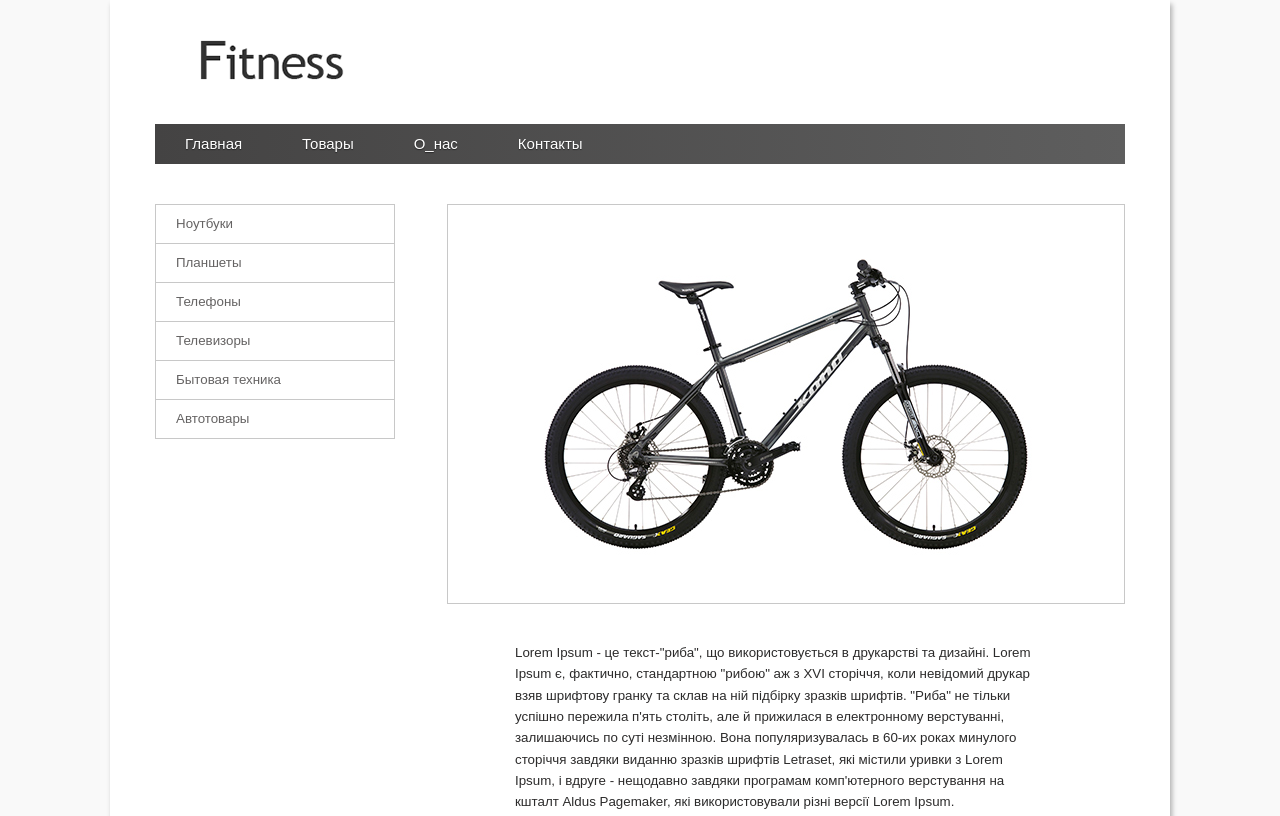
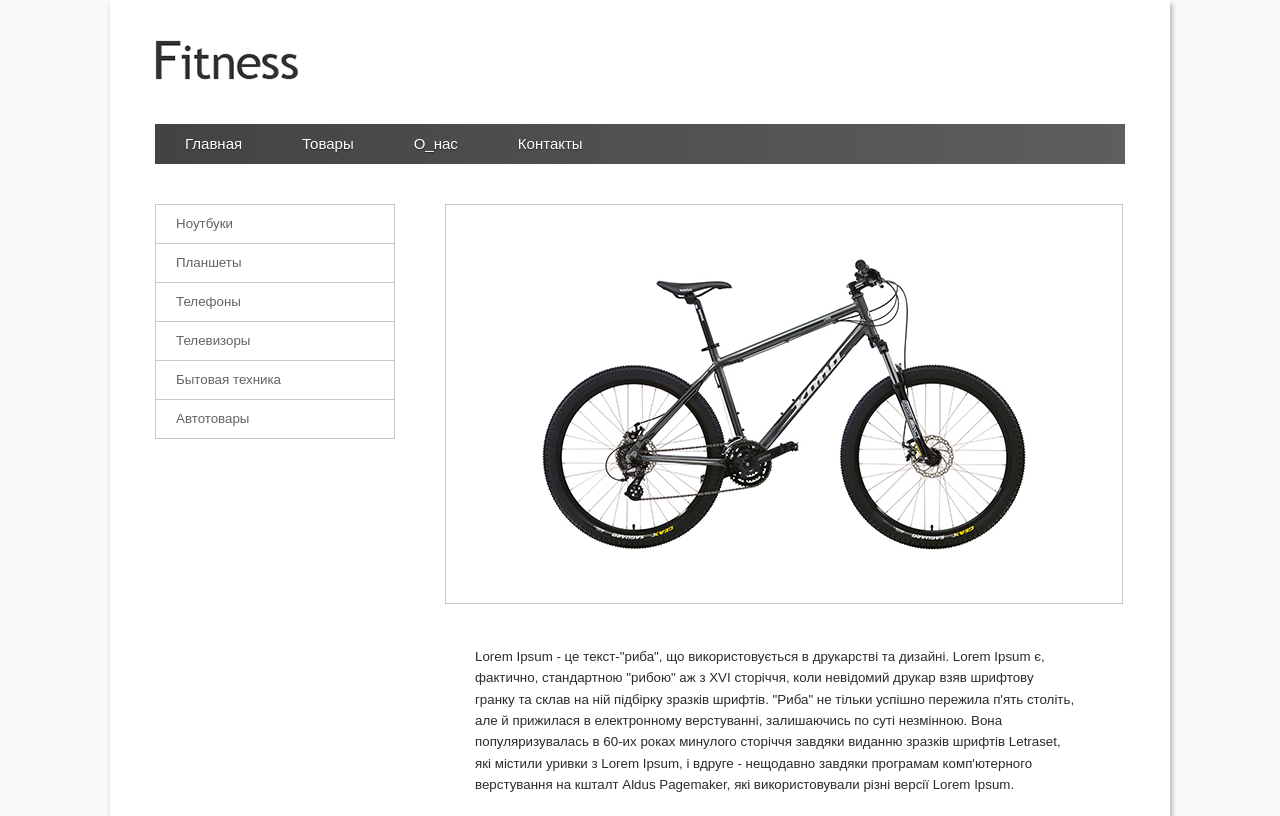
Before and after one commit to alljjazz/kuzniets.github.io, a plain HTML site: page hw3/index.html in a window 1280 px wide. Shown: the top 816 px of the page. Drawn offline with Linux system fonts and the light colour scheme.

Commit message:
content splitted to columns

```diff
--- a/hw3/css/style.css
+++ b/hw3/css/style.css
@@ -23,7 +23,8 @@ body {
 .header img {
     width: 145px;
     height: 40px;
-    margin: 40px 45px;
+    margin-top: 40px;
+    margin-bottom: 40px;
 }
 /* Верхнее меню*/
 .header-menu ul {
@@ -59,15 +60,19 @@ body {
     border-left: 1px solid #838383;
 }
 /*Контент*/
-.content ul {
+.left-column {
     float: left;
+    width: 240;
+}
+
+.side-bar ul {
     box-sizing: content-box;
     background-color: #ffffff;
     width: 240px;
     height: 240px;
 }
 
-.content li {
+.side-bar li {
     display: block;
     text-align: left;
     list-style-type: none;
@@ -76,11 +81,11 @@ body {
     border-right: 1px solid #c8c8c8;
 }
 
-.content li:nth-child(6) {
+.side-bar li:nth-child(6) {
     border-bottom: 1px solid #c8c8c8;
 }
 
-.content a {
+.side-bar a {
     display: block;
     width: 240;
     font-family: Arial;
@@ -92,14 +97,18 @@ body {
     padding-left: 20px;
 }
 
-.content a:hover {
+.side-bar a:hover {
     background-color: #f9f9f9;
     width: 218px;
     height: 38px;
 }
 
+.right-column {
+    width: 679;
+    margin-left: 290px;
+}
+
 .content img {
-    float: right;
     display: inline-block;
     border-style: solid;
     border-width: 0px;
@@ -112,7 +121,7 @@ body {
 
 .content p {
     float: right;
-    width: 625;
+    width: 675;
     height: 141;
     font-family: Arial;
     color: #2c2b2b;
@@ -120,7 +129,7 @@ body {
     font-weight: 400;
     line-height: 21.333px;
     text-align: left;
-    margin: 38px 80px 83px 360px;
+    margin: 38px 50px 83px 30px;
 }
 /* Меню футера */
 .footer {
--- a/hw3/index.html
+++ b/hw3/index.html
@@ -21,7 +21,8 @@
                     <li><a href="#">Контакты</a></li>
                 </ul>
             </div>
-            <div class="content">
+            <div class="left-column">
+                <div class="side-bar">
                     <ul>
                         <li><a href="#">Ноутбуки</a></li>
                         <li><a href="#">Планшеты</a></li>
@@ -30,8 +31,13 @@
                         <li><a href="#">Бытовая техника</a></li>
                         <li><a href="#">Автотовары</a></li>
                     </ul>
+                </div>
+            </div>
+            <div class="right-column">
+                <div class="content">
                     <img src="img/bicykle.png" alt="">
                     <p>Lorem Ipsum - це текст-"риба", що використовується в друкарстві та дизайні. Lorem Ipsum є, фактично, стандартною "рибою" аж з XVI сторіччя, коли невідомий друкар взяв шрифтову гранку та склав на ній підбірку зразків шрифтів. "Риба" не тільки успішно пережила п'ять століть, але й прижилася в електронному верстуванні, залишаючись по суті незмінною. Вона популяризувалась в 60-их роках минулого сторіччя завдяки виданню зразків шрифтів Letraset, які містили уривки з Lorem Ipsum, і вдруге - нещодавно завдяки програмам комп'ютерного верстування на кшталт Aldus Pagemaker, які використовували різні версії Lorem Ipsum.</p>
+                </div>
             </div>
             <div class="footer">
                 <ul>
```
Lines whose indentation alone changed are shown as unchanged.
